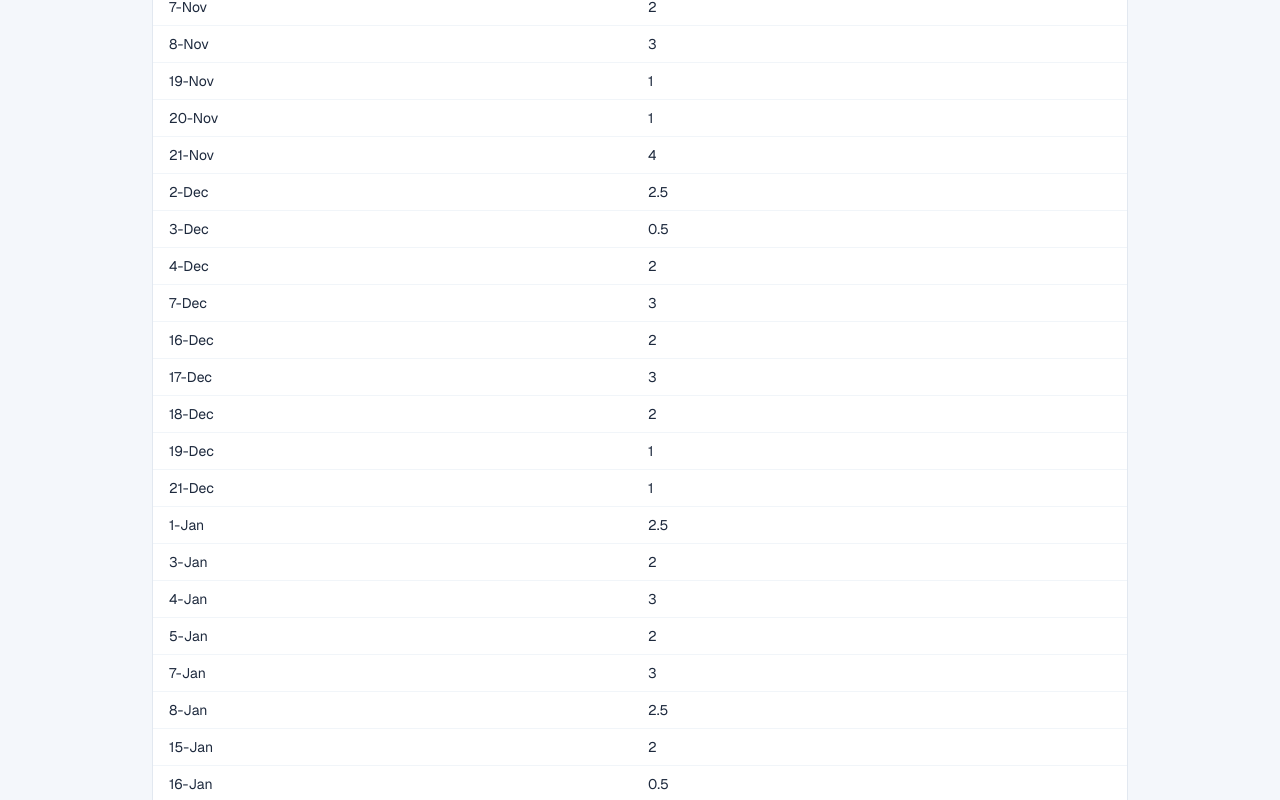
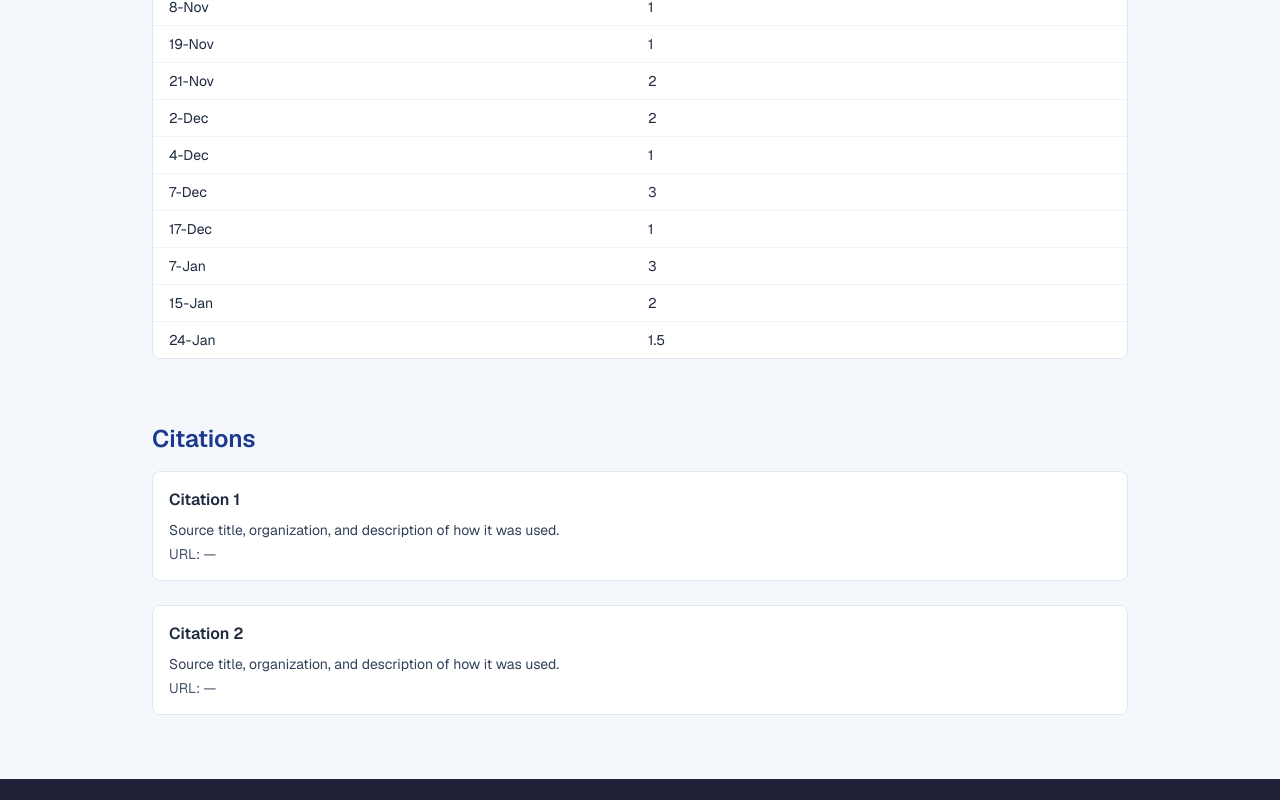
Before and after one commit to TSA-Group/tsa_group_starter, a Next.js app: page /references in a window 1280 px wide. Shown: the part 3060-3860 px from the top of the page. Built offline with nearby package versions, Linux system fonts and the light colour scheme.

Commit message:
Update page.tsx

```diff
--- a/app/references/page.tsx
+++ b/app/references/page.tsx
@@ -93,33 +93,7 @@ const WORK_LOG: Record<
     ],
   },
 
-  BD: {
-    entries: [
-      { hours: 2, date: "7-Nov" },
-      { hours: 3, date: "8-Nov" },
-      { hours: 1, date: "19-Nov" },
-      { hours: 1, date: "20-Nov" },
-      { hours: 4, date: "21-Nov" },
-      { hours: 2.5, date: "2-Dec" },
-      { hours: 0.5, date: "3-Dec" },
-      { hours: 2, date: "4-Dec" },
-      { hours: 3, date: "7-Dec" },
-      { hours: 2, date: "16-Dec" },
-      { hours: 3, date: "17-Dec" },
-      { hours: 2, date: "18-Dec" },
-      { hours: 1, date: "19-Dec" },
-      { hours: 1, date: "21-Dec" },
-      { hours: 2.5, date: "1-Jan" },
-      { hours: 2, date: "3-Jan" },
-      { hours: 3, date: "4-Jan" },
-      { hours: 2, date: "5-Jan" },
-      { hours: 3, date: "7-Jan" },
-      { hours: 2.5, date: "8-Jan" },
-      { hours: 2, date: "15-Jan" },
-      { hours: 0.5, date: "16-Jan" },
-      { hours: 0.5, date: "18-Jan" },
-    ],
-  },
+
 
   TW: {
     entries: [
```
